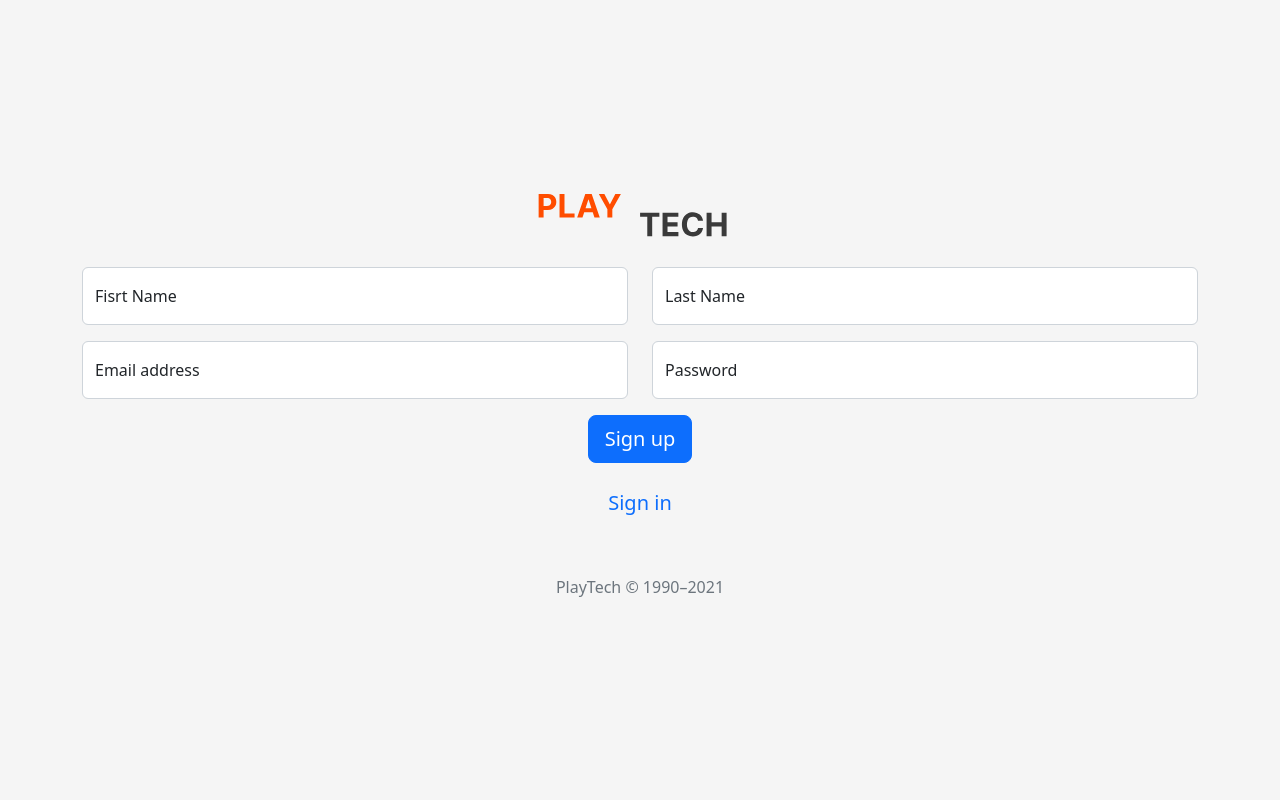
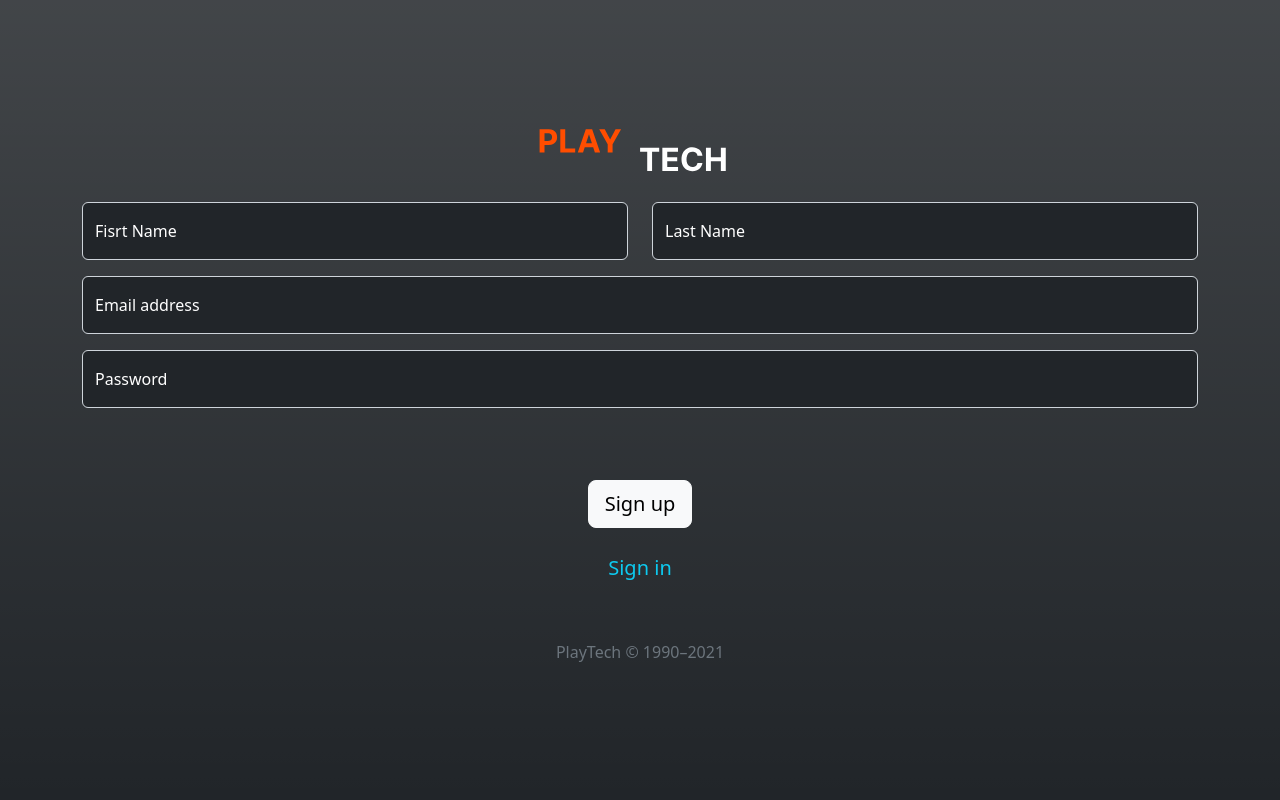
Before and after one commit to Echchaoui007/playtech, a PHP site: page /auth/signup.php in a window 1280 px wide. Run offline with PHP 8.4, Linux system fonts and the light colour scheme.

Commit message:
update signin&signup styles

```diff
--- a/auth/signup.php
+++ b/auth/signup.php
@@ -13,25 +13,25 @@
     <link rel="stylesheet" href="../src/css/signup.css">
 </head>
 
-<body>
+<body class="text-center text-bg-dark bg-gradient">
     <main>
         <div class="container">
             <div class="mb-3 mx-auto " style="width:fit-content ;">
-                <img src="../assets/image/Logo.svg" alt="" width="210" height="65">
+                <img src="../assets/image/Logo-dark.svg" alt="" width="210" height="65">
 
             </div>
             <form>
                 <div class="row">
                     <div class="col-md">
                         <div class="form-floating mb-3">
-                            <input name="fname" type="text" class="form-control" placeholder="name">
+                            <input name="fname" type="text" class="form-control text-bg-dark" placeholder="name">
                             <label for="fname">Fisrt Name</label>
                         </div>
 
                     </div>
                     <div class="col-md">
                         <div class="form-floating mb-3">
-                            <input name="lname" type="text" class="form-control" placeholder="name">
+                            <input name="lname" type="text" class="form-control text-bg-dark" placeholder="name">
                             <label for="floatingPassword">Last Name</label>
                         </div>
                     </div>
@@ -39,25 +39,26 @@
                 <div class="row">
                     <div class="col-md">
                         <div class="form-floating mb-3">
-                            <input name="email" type="email" class="form-control" placeholder="email">
+                            <input name="email" type="email" class="form-control text-bg-dark" placeholder="email">
                             <label for="floatingInput">Email address</label>
                         </div>
-
                     </div>
+                </div>
+                <div class="row mb-5">
                     <div class="col-md">
                         <div class="form-floating">
-                            <input name="email" type="password" class="form-control" placeholder="password">
+                            <input name="password" type="password" class="form-control text-bg-dark" placeholder="password">
                             <label for="floatingPassword">Password</label>
                         </div>
                     </div>
                 </div>
 
 
-                <button class="btn btn-lg  btn-primary mb-3 mx-auto" type="submit">Sign up</button>
+                <button class="btn btn-lg  btn-light mt-4 mb-3 mx-auto" type="submit">Sign up</button>
 
         </form>
     </div>
-    <a class="btn btn-lg text-primary" href="login.php">Sign in</a>
+    <a class="btn btn-lg text-info" href="login.php">Sign in</a>
         <p class="mt-5 mb-3 text-muted ">PlayTech &copy; 1990–2021</p>
     </main>
 </body>
--- a/src/css/signup.css
+++ b/src/css/signup.css
@@ -19,3 +19,10 @@ main {
     margin: auto;
 
 }
+input:-webkit-autofill,
+input:-webkit-autofill:hover,
+input:-webkit-autofill:focus,
+input:-webkit-autofill:active{
+    background: #666 !important;
+
+}
```
Also changed, not shown: src/css/signin.css (+8 -0 lines).
